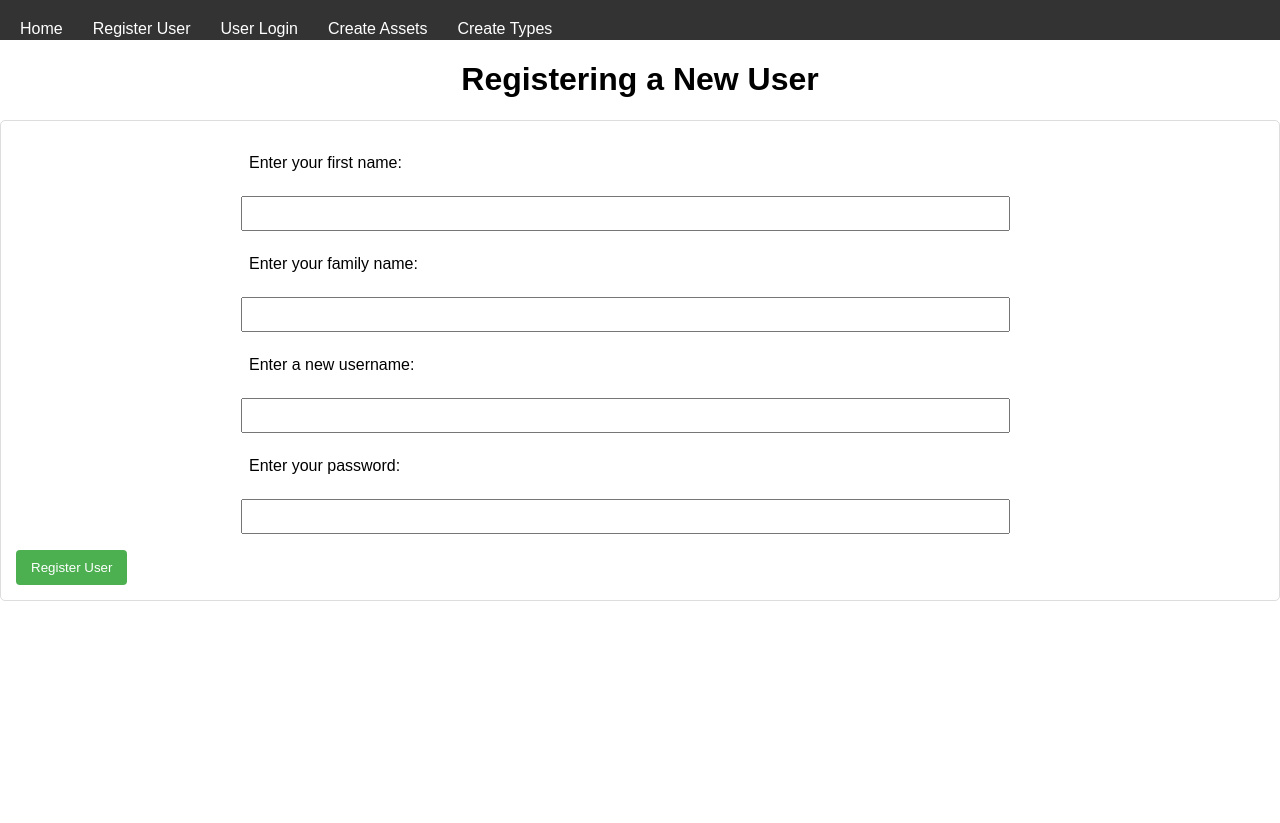
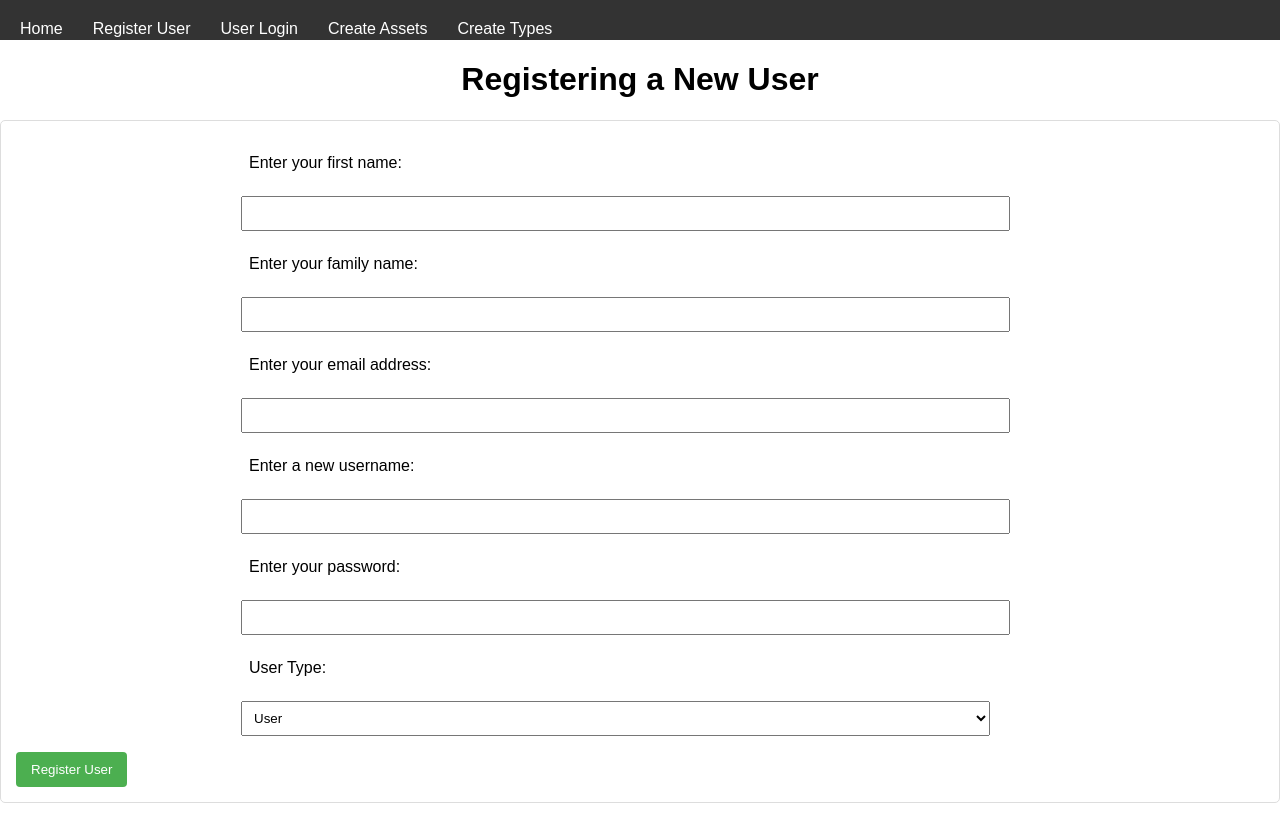
Before and after one commit to shahd9290/Assets-Repository, a React (Create React App) app in the folder frontend/frontend-app/: page /register-user in a window 1280 px wide. Before the commit the page ends 800 px from the top, so only its background shows below. Built offline with nearby package versions, Linux system fonts and the light colour scheme.

Commit message:
Addition of email address to registration form

```diff
--- a/frontend/frontend-app/src/NewUser.js
+++ b/frontend/frontend-app/src/NewUser.js
@@ -17,6 +17,10 @@ function NewUser() {
           <p></p>
           <input type="text" id="lastName" name="lastN" required/>
           <p></p>
+          <label for="email">Enter your email address:</label>
+          <p></p>
+          <input type="text" id="email" name="email" required/>
+          <p></p>
           <label for="userName">Enter a new username:</label>
           <p></p>
           <input type="text" id="userName" name="user" required/>
@@ -24,6 +28,13 @@ function NewUser() {
           <label for="passWord">Enter your password:</label>
           <p></p>
           <input type="password" id="passWord" name="pass" required/>
+          <p></p>
+          <label for="user-type">User Type:</label>
+          <p></p>
+          <select id="user-type" name="type" required value = " --Any--">
+            <option>User</option>
+            <option>Admin</option>
+          </select>
           <p></p>
           <button type="submit" onclick="handleButtonClick(id)" name="button">Register User</button>
         </form>
```
